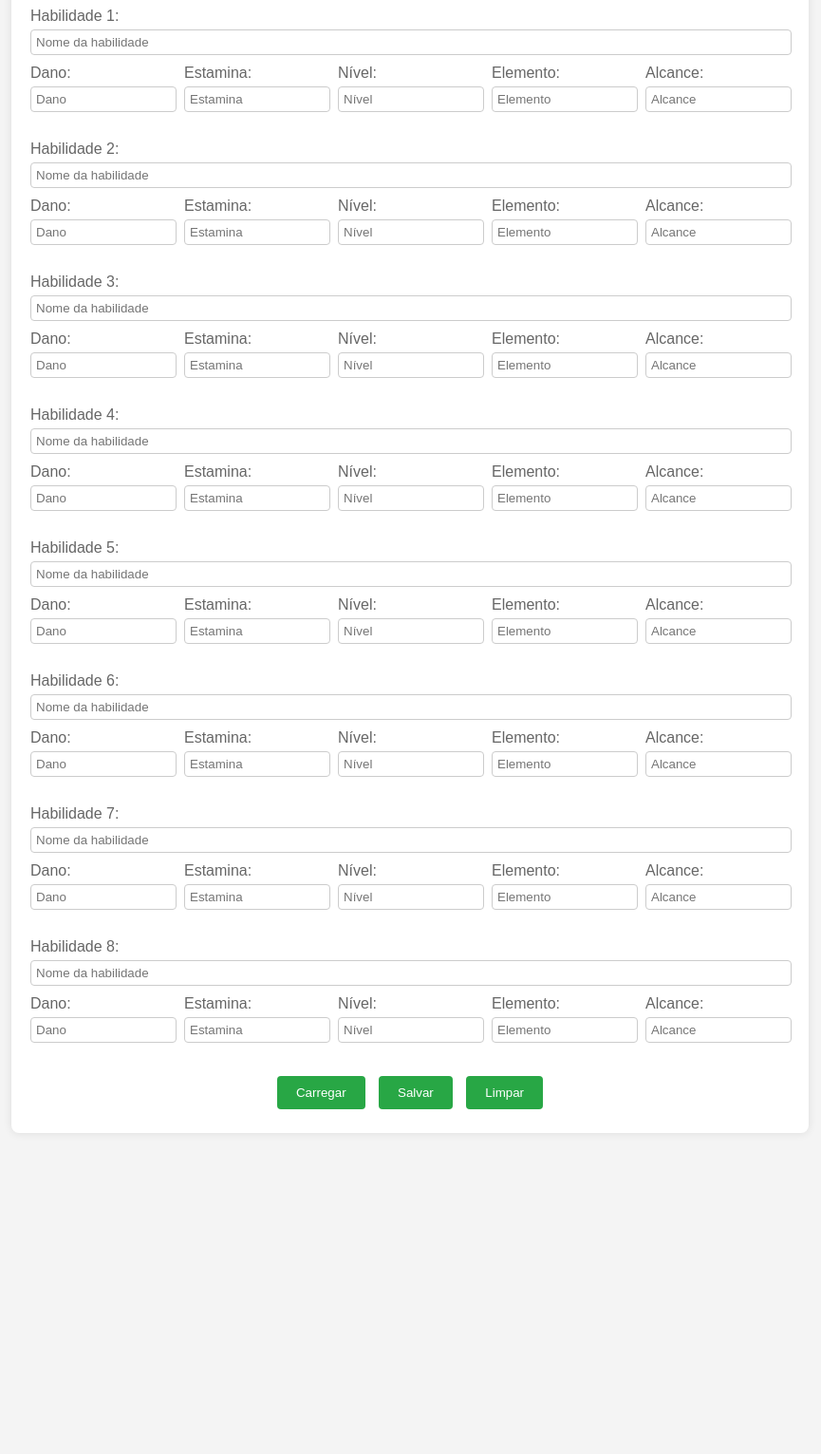
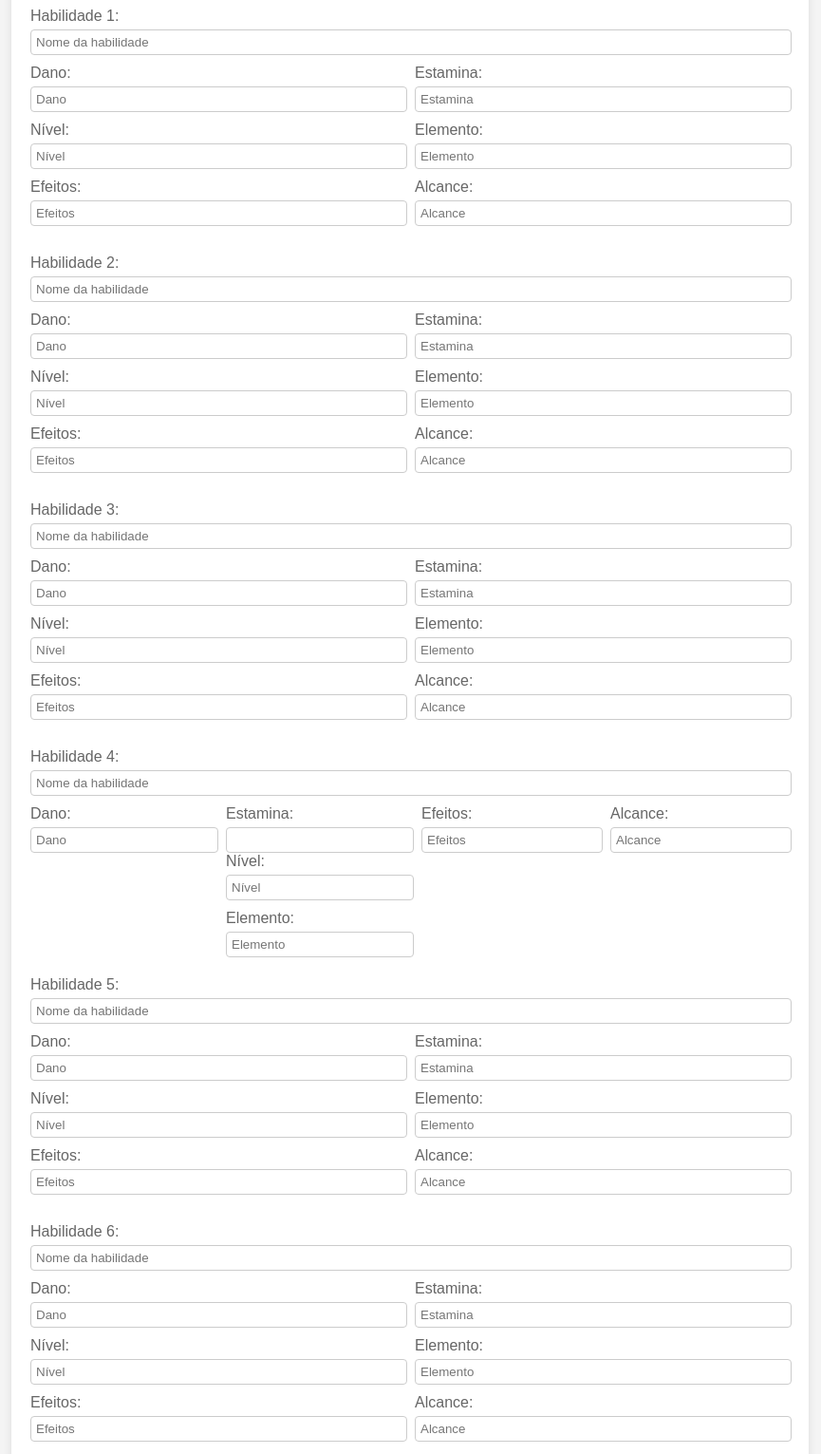
Before and after one commit to oPatolino/Ficha-Perso, a plain HTML site: page Habilidades.html in a window 1280 px wide. Shown: the part 200-1731 px from the top of the page at 95% size, without its empty margins (208-1073 px from the left). Before the commit the page ends 1443 px from the top, so only its background shows below. Drawn offline with Linux system fonts and the light colour scheme.

Commit message:
Update Habilidades.html

```diff
--- a/Habilidades.html
+++ b/Habilidades.html
@@ -17,7 +17,6 @@
     <div class="container">
         <h1>Habilidades do Personagem</h1>
         <div class="abilities">
-            <!-- Repetição do bloco de habilidade para 8 habilidades -->
             <!-- Habilidade 1 -->
             <div class="ability">
                 <div class="field-group">
@@ -25,30 +24,38 @@
                     <input type="text" id="ability1-name" placeholder="Nome da habilidade">
                 </div>
                 <div class="horizontal-fields">
-                    <div class="field-group">
+                    <div class="field-group double">
                         <label for="ability1-damage">Dano:</label>
                         <input type="number" id="ability1-damage" placeholder="Dano">
                     </div>
-                    <div class="field-group">
+                    <div class="field-group double">
                         <label for="ability1-stamina">Estamina:</label>
                         <input type="number" id="ability1-stamina" placeholder="Estamina">
                     </div>
-                    <div class="field-group">
+                </div>
+                <div class="horizontal-fields">
+                    <div class="field-group double">
                         <label for="ability1-level">Nível:</label>
                         <input type="number" id="ability1-level" placeholder="Nível">
                     </div>
-                    <div class="field-group">
+                    <div class="field-group double">
                         <label for="ability1-element">Elemento:</label>
                         <input type="text" id="ability1-element" placeholder="Elemento">
                     </div>
-                    <div class="field-group">
+                </div>
+                <div class="horizontal-fields">
+                    <div class="field-group double">
+                        <label for="ability1-effects">Efeitos:</label>
+                        <input type="text" id="ability1-effects" placeholder="Efeitos">
+                    </div>
+                    <div class="field-group double">
                         <label for="ability1-range">Alcance:</label>
                         <input type="text" id="ability1-range" placeholder="Alcance">
                     </div>
                 </div>
             </div>
 
-            <!-- Repita o bloco acima para as habilidades 2 a 8 -->
+            <!-- Repita o bloco acima para habilidades 2 a 8 -->
             <!-- Habilidade 2 -->
             <div class="ability">
                 <div class="field-group">
@@ -56,23 +63,31 @@
                     <input type="text" id="ability2-name" placeholder="Nome da habilidade">
                 </div>
                 <div class="horizontal-fields">
-                    <div class="field-group">
+                    <div class="field-group double">
                         <label for="ability2-damage">Dano:</label>
                         <input type="number" id="ability2-damage" placeholder="Dano">
                     </div>
-                    <div class="field-group">
+                    <div class="field-group double">
                         <label for="ability2-stamina">Estamina:</label>
                         <input type="number" id="ability2-stamina" placeholder="Estamina">
                     </div>
-                    <div class="field-group">
+                </div>
+                <div class="horizontal-fields">
+                    <div class="field-group double">
                         <label for="ability2-level">Nível:</label>
                         <input type="number" id="ability2-level" placeholder="Nível">
                     </div>
-                    <div class="field-group">
+                    <div class="field-group double">
                         <label for="ability2-element">Elemento:</label>
                         <input type="text" id="ability2-element" placeholder="Elemento">
                     </div>
-                    <div class="field-group">
+                </div>
+                <div class="horizontal-fields">
+                    <div class="field-group double">
+                        <label for="ability2-effects">Efeitos:</label>
+                        <input type="text" id="ability2-effects" placeholder="Efeitos">
+                    </div>
+                    <div class="field-group double">
                         <label for="ability2-range">Alcance:</label>
                         <input type="text" id="ability2-range" placeholder="Alcance">
                     </div>
@@ -80,29 +95,38 @@
             </div>
 
             <!-- Continue para as habilidades 3 a 8 -->
+            <!-- Habilidade 3 -->
             <div class="ability">
                 <div class="field-group">
                     <label for="ability3-name">Habilidade 3:</label>
                     <input type="text" id="ability3-name" placeholder="Nome da habilidade">
                 </div>
                 <div class="horizontal-fields">
-                    <div class="field-group">
+                    <div class="field-group double">
                         <label for="ability3-damage">Dano:</label>
                         <input type="number" id="ability3-damage" placeholder="Dano">
                     </div>
-                    <div class="field-group">
+                    <div class="field-group double">
                         <label for="ability3-stamina">Estamina:</label>
                         <input type="number" id="ability3-stamina" placeholder="Estamina">
                     </div>
-                    <div class="field-group">
+                </div>
+                <div class="horizontal-fields">
+                    <div class="field-group double">
                         <label for="ability3-level">Nível:</label>
                         <input type="number" id="ability3-level" placeholder="Nível">
                     </div>
-                    <div class="field-group">
+                    <div class="field-group double">
                         <label for="ability3-element">Elemento:</label>
                         <input type="text" id="ability3-element" placeholder="Elemento">
                     </div>
-                    <div class="field-group">
+                </div>
+                <div class="horizontal-fields">
+                    <div class="field-group double">
+                        <label for="ability3-effects">Efeitos:</label>
+                        <input type="text" id="ability3-effects" placeholder="Efeitos">
+                    </div>
+                    <div class="field-group double">
                         <label for="ability3-range">Alcance:</label>
                         <input type="text" id="ability3-range" placeholder="Alcance">
                     </div>
@@ -116,23 +140,30 @@
                     <input type="text" id="ability4-name" placeholder="Nome da habilidade">
                 </div>
                 <div class="horizontal-fields">
-                    <div class="field-group">
+                    <div class="field-group double">
                         <label for="ability4-damage">Dano:</label>
                         <input type="number" id="ability4-damage" placeholder="Dano">
                     </div>
-                    <div class="field-group">
+                    <div class="field-group double">
                         <label for="ability4-stamina">Estamina:</label>
-                        <input type="number" id="ability4-stamina" placeholder="Estamina">
-                    </div>
-                    <div class="field-group">
+                        <input type="number" id="ability4-stamina
+                            </div>
+                <div class="horizontal-fields">
+                    <div class="field-group double">
                         <label for="ability4-level">Nível:</label>
                         <input type="number" id="ability4-level" placeholder="Nível">
                     </div>
-                    <div class="field-group">
+                    <div class="field-group double">
                         <label for="ability4-element">Elemento:</label>
                         <input type="text" id="ability4-element" placeholder="Elemento">
                     </div>
-                    <div class="field-group">
+                </div>
+                <div class="horizontal-fields">
+                    <div class="field-group double">
+                        <label for="ability4-effects">Efeitos:</label>
+                        <input type="text" id="ability4-effects" placeholder="Efeitos">
+                    </div>
+                    <div class="field-group double">
                         <label for="ability4-range">Alcance:</label>
                         <input type="text" id="ability4-range" placeholder="Alcance">
                     </div>
@@ -146,23 +177,31 @@
                     <input type="text" id="ability5-name" placeholder="Nome da habilidade">
                 </div>
                 <div class="horizontal-fields">
-                    <div class="field-group">
+                    <div class="field-group double">
                         <label for="ability5-damage">Dano:</label>
                         <input type="number" id="ability5-damage" placeholder="Dano">
                     </div>
-                    <div class="field-group">
+                    <div class="field-group double">
                         <label for="ability5-stamina">Estamina:</label>
                         <input type="number" id="ability5-stamina" placeholder="Estamina">
                     </div>
-                    <div class="field-group">
+                </div>
+                <div class="horizontal-fields">
+                    <div class="field-group double">
                         <label for="ability5-level">Nível:</label>
                         <input type="number" id="ability5-level" placeholder="Nível">
                     </div>
-                    <div class="field-group">
+                    <div class="field-group double">
                         <label for="ability5-element">Elemento:</label>
                         <input type="text" id="ability5-element" placeholder="Elemento">
                     </div>
-                    <div class="field-group">
+                </div>
+                <div class="horizontal-fields">
+                    <div class="field-group double">
+                        <label for="ability5-effects">Efeitos:</label>
+                        <input type="text" id="ability5-effects" placeholder="Efeitos">
+                    </div>
+                    <div class="field-group double">
                         <label for="ability5-range">Alcance:</label>
                         <input type="text" id="ability5-range" placeholder="Alcance">
                     </div>
@@ -176,23 +215,31 @@
                     <input type="text" id="ability6-name" placeholder="Nome da habilidade">
                 </div>
                 <div class="horizontal-fields">
-                    <div class="field-group">
+                    <div class="field-group double">
                         <label for="ability6-damage">Dano:</label>
                         <input type="number" id="ability6-damage" placeholder="Dano">
                     </div>
-                    <div class="field-group">
+                    <div class="field-group double">
                         <label for="ability6-stamina">Estamina:</label>
                         <input type="number" id="ability6-stamina" placeholder="Estamina">
                     </div>
-                    <div class="field-group">
+                </div>
+                <div class="horizontal-fields">
+                    <div class="field-group double">
                         <label for="ability6-level">Nível:</label>
                         <input type="number" id="ability6-level" placeholder="Nível">
                     </div>
-                    <div class="field-group">
+                    <div class="field-group double">
                         <label for="ability6-element">Elemento:</label>
                         <input type="text" id="ability6-element" placeholder="Elemento">
                     </div>
-                    <div class="field-group">
+                </div>
+                <div class="horizontal-fields">
+                    <div class="field-group double">
+                        <label for="ability6-effects">Efeitos:</label>
+                        <input type="text" id="ability6-effects" placeholder="Efeitos">
+                    </div>
+                    <div class="field-group double">
                         <label for="ability6-range">Alcance:</label>
                         <input type="text" id="ability6-range" placeholder="Alcance">
                     </div>
@@ -206,23 +253,31 @@
                     <input type="text" id="ability7-name" placeholder="Nome da habilidade">
                 </div>
                 <div class="horizontal-fields">
-                    <div class="field-group">
+                    <div class="field-group double">
                         <label for="ability7-damage">Dano:</label>
                         <input type="number" id="ability7-damage" placeholder="Dano">
                     </div>
-                    <div class="field-group">
+                    <div class="field-group double">
                         <label for="ability7-stamina">Estamina:</label>
                         <input type="number" id="ability7-stamina" placeholder="Estamina">
                     </div>
-                    <div class="field-group">
+                </div>
+                <div class="horizontal-fields">
+                    <div class="field-group double">
                         <label for="ability7-level">Nível:</label>
                         <input type="number" id="ability7-level" placeholder="Nível">
                     </div>
-                    <div class="field-group">
+                    <div class="field-group double">
                         <label for="ability7-element">Elemento:</label>
                         <input type="text" id="ability7-element" placeholder="Elemento">
                     </div>
-                    <div class="field-group">
+                </div>
+                <div class="horizontal-fields">
+                    <div class="field-group double">
+                        <label for="ability7-effects">Efeitos:</label>
+                        <input type="text" id="ability7-effects" placeholder="Efeitos">
+                    </div>
+                    <div class="field-group double">
                         <label for="ability7-range">Alcance:</label>
                         <input type="text" id="ability7-range" placeholder="Alcance">
                     </div>
@@ -236,88 +291,46 @@
                     <input type="text" id="ability8-name" placeholder="Nome da habilidade">
                 </div>
                 <div class="horizontal-fields">
-                    <div class="field-group">
+                    <div class="field-group double">
                         <label for="ability8-damage">Dano:</label>
                         <input type="number" id="ability8-damage" placeholder="Dano">
                     </div>
-                    <div class="field-group">
+                    <div class="field-group double">
                         <label for="ability8-stamina">Estamina:</label>
                         <input type="number" id="ability8-stamina" placeholder="Estamina">
                     </div>
-                    <div class="field-group">
+                </div>
+                <div class="horizontal-fields">
+                    <div class="field-group double">
                         <label for="ability8-level">Nível:</label>
                         <input type="number" id="ability8-level" placeholder="Nível">
                     </div>
-                    <div class="field-group">
+                    <div class="field-group double">
                         <label for="ability8-element">Elemento:</label>
                         <input type="text" id="ability8-element" placeholder="Elemento">
                     </div>
-                    <div class="field-group">
+                </div>
+                <div class="horizontal-fields">
+                    <div class="field-group double">
+                        <label for="ability8-effects">Efeitos:</label>
+                        <input type="text" id="ability8-effects" placeholder="Efeitos">
+                    </div>
+                    <div class="field-group double">
                         <label for="ability8-range">Alcance:</label>
                         <input type="text" id="ability8-range" placeholder="Alcance">
                     </div>
                 </div>
             </div>
+
         </div>
 
         <div class="button-container">
-            <button onclick="loadAbilities()">Carregar</button>
-            <button onclick="saveAbilities()">Salvar</button>
-            <button onclick="clearAbilities()">Limpar</button>
+            <button id="save-button">Salvar</button>
+            <button id="load-button">Carregar</button>
+            <button id="clear-button">Limpar</button>
         </div>
     </div>
 
-    <script>
-        function saveAbilities() {
-            const abilities = [];
-            for (let i = 1; i <= 8; i++) {
-                const ability = {
-                    name: document.getElementById(`ability${i}-name`).value,
-                    damage: document.getElementById(`ability${i}-damage`).value,
-                    stamina: document.getElementById(`ability${i}-stamina`).value,
-                    level: document.getElementById(`ability${i}-level`).value,
-                    element: document.getElementById(`ability${i}-element`).value,
-                    range: document.getElementById(`ability${i}-range`).value
-                };
-                abilities.push(ability);
-            }
-            localStorage.setItem('abilities', JSON.stringify(abilities));
-            alert('Habilidades salvas com sucesso!');
-        }
-
-        function loadAbilities() {
-            const abilities = JSON.parse(localStorage.getItem('abilities'));
-            if (abilities) {
-                for (let i = 1; i <= 8; i++) {
-                    if (abilities[i-1]) {
-                        document.getElementById(`ability${i}-name`).value = abilities[i-1].name || '';
-                        document.getElementById(`ability${i}-damage`).value = abilities[i-1].damage || '';
-                        document.getElementById(`ability${i}-stamina`).value = abilities[i-1].stamina || '';
-                        document.getElementById(`ability${i}-level`).value = abilities[i-1].level || '';
-                        document.getElementById(`ability${i}-element`).value = abilities[i-1].element || '';
-                        document.getElementById(`ability${i}-range`).value = abilities[i-1].range || '';
-                    }
-                }
-                alert('Habilidades carregadas com sucesso!');
-            } else {
-                alert('Nenhuma habilidade salva encontrada.');
-            }
-        }
-
-        function clearAbilities() {
-            if (confirm('Tem certeza que deseja limpar todas as habilidades?')) {
-                localStorage.removeItem('abilities');
-                for (let i = 1; i <= 8; i++) {
-                    document.getElementById(`ability${i}-name`).value = '';
-                    document.getElementById(`ability${i}-damage`).value = '';
-                    document.getElementById(`ability${i}-stamina`).value = '';
-                    document.getElementById(`ability${i}-level`).value = '';
-                    document.getElementById(`ability${i}-element`).value = '';
-                    document.getElementById(`ability${i}-range`).value = '';
-                }
-                alert('Todas as habilidades foram limpas.');
-            }
-        }
-    </script>
+    <script src="habilidades.js"></script>
 </body>
 </html>
```
